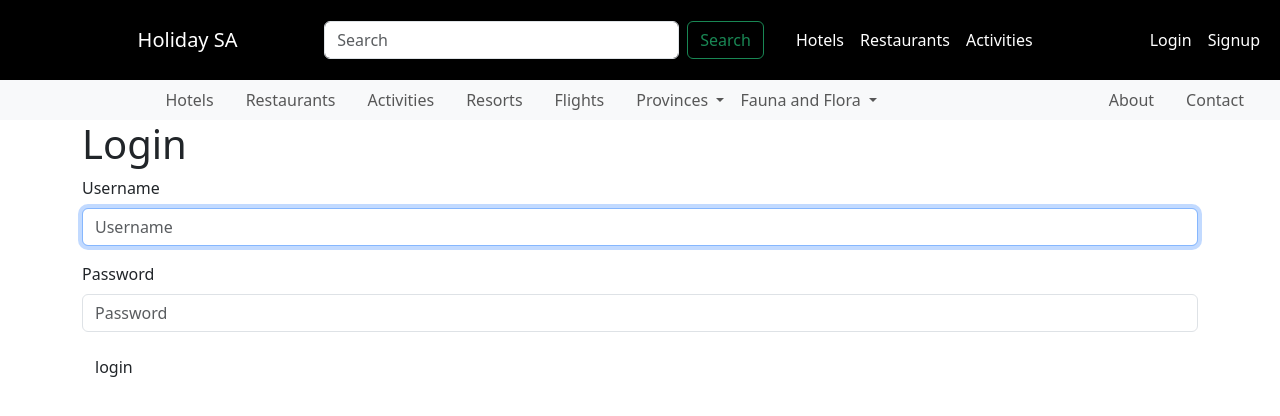
After one commit to Willem991/SA_Holiday_Planner, a Django app: page /accounts/login/ in a window 1280 px wide. The commit adds this page. Shown: the top 416 px of the page. Run offline with Django 5.2, Linux system fonts and the light colour scheme; some libraries are stand-ins or nearby versions.

Commit message:
Added Login

```diff
--- /dev/null
+++ b/accounts/templates/accounts/login.html
@@ -0,0 +1,13 @@
+{% extends "base.html" %}
+{% load bootstrap3 %}
+
+{% block content %}
+    <div class='container'>
+        <h1>Login</h1>
+        <form method="POST">
+            {% csrf_token %}
+            {% bootstrap_form form %}
+            <input type="submit" class='btn btn-default' value='login'>
+        </form>
+    </div>
+{% endblock  %}
--- /dev/null
+++ b/accounts/urls.py
@@ -0,0 +1,8 @@
+from django.urls import path
+from django.contrib.auth import views as authviews
+
+app_name = 'accounts'
+
+urlpatterns = [
+    path('login/', authviews.LoginView.as_view(template_name='accounts/login.html'), name='login')
+]
--- a/holiday_planner/settings.py
+++ b/holiday_planner/settings.py
@@ -38,6 +38,8 @@ INSTALLED_APPS = [
     'django.contrib.sessions',
     'django.contrib.messages',
     'django.contrib.staticfiles',
+    'bootstrap3',
+    'accounts'
 ]
 
 MIDDLEWARE = [
@@ -122,3 +124,5 @@ STATICFILES_DIRS = [BASE_DIR / 'static']
 # https://docs.djangoproject.com/en/5.2/ref/settings/#default-auto-field
 
 DEFAULT_AUTO_FIELD = 'django.db.models.BigAutoField'
+
+LOGIN_REDIRECT_URL = ''
--- a/holiday_planner/urls.py
+++ b/holiday_planner/urls.py
@@ -15,10 +15,12 @@ Including another URLconf
     2. Add a URL to urlpatterns:  path('blog/', include('blog.urls'))
 """
 from django.contrib import admin
-from django.urls import path
+from django.urls import path, include
 from . import views
 
 urlpatterns = [
     path('admin/', admin.site.urls),
-    path('', views.IndexPage.as_view(), name='index')
+    path('', views.IndexPage.as_view(), name='index'),
+    path('accounts/', include('accounts.urls'), name='accounts'),
+    path('accounts/', include('django.contrib.auth.urls'))
 ]
--- a/templates/base.html
+++ b/templates/base.html
@@ -41,7 +41,7 @@
                         </li>
                     {% else %}
                         <li class="nav-item">
-                            <a class="nav-link nav-element-custom" href="#">Login</a>
+                            <a class="nav-link nav-element-custom" href="{% url "accounts:login" %}">Login</a>
                         </li>
                         <li class="nav-item">
                             <a class="nav-link nav-element-custom" href="#">Signup</a>
```
